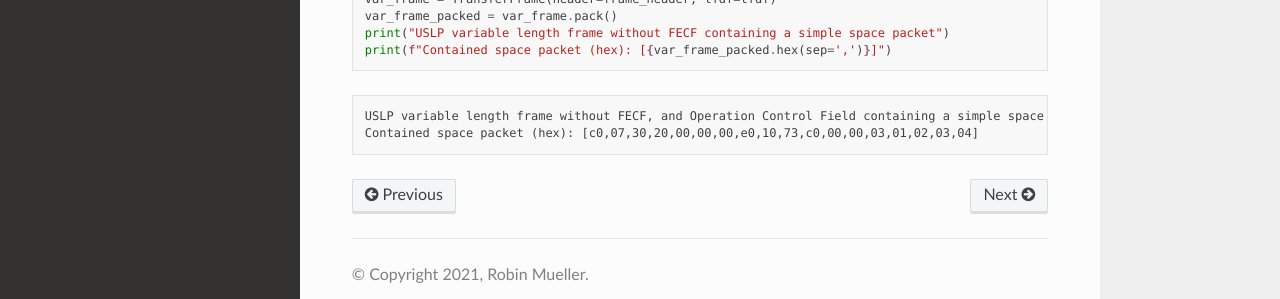
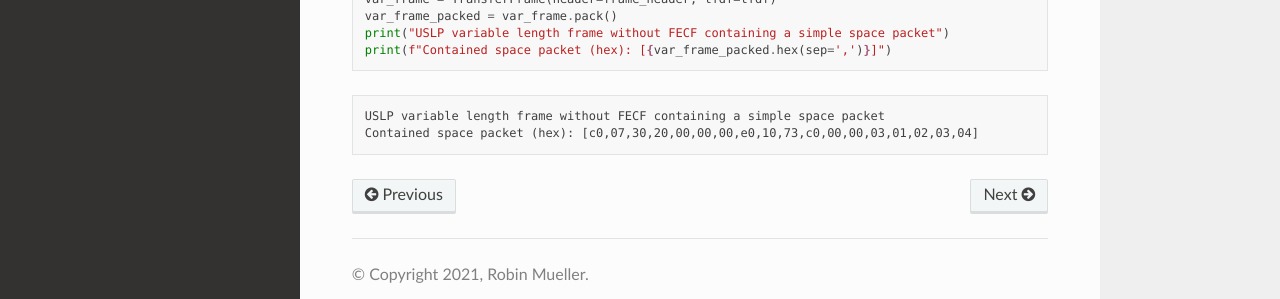
Before and after one commit to us-irs/spacepackets-py, a Sphinx documentation site: the page built from docs/examples.rst, in a window 1280 px wide and 900 px high, scrolled down 1372 px. Shown: the part 556-855 px from the top of the window. Built offline with Sphinx 7.4.7 and the Read the Docs theme 2.0.0, drawn with Linux system fonts in a browser that asks for light colours.

Commit message:
fix doctest

```diff
--- a/docs/examples.rst
+++ b/docs/examples.rst
@@ -108,5 +108,5 @@ packet.
 
 .. testoutput:: uslp
 
-    USLP variable length frame without FECF, and Operation Control Field containing a simple space packet
+    USLP variable length frame without FECF containing a simple space packet
     Contained space packet (hex): [c0,07,30,20,00,00,00,e0,10,73,c0,00,00,03,01,02,03,04]
```
